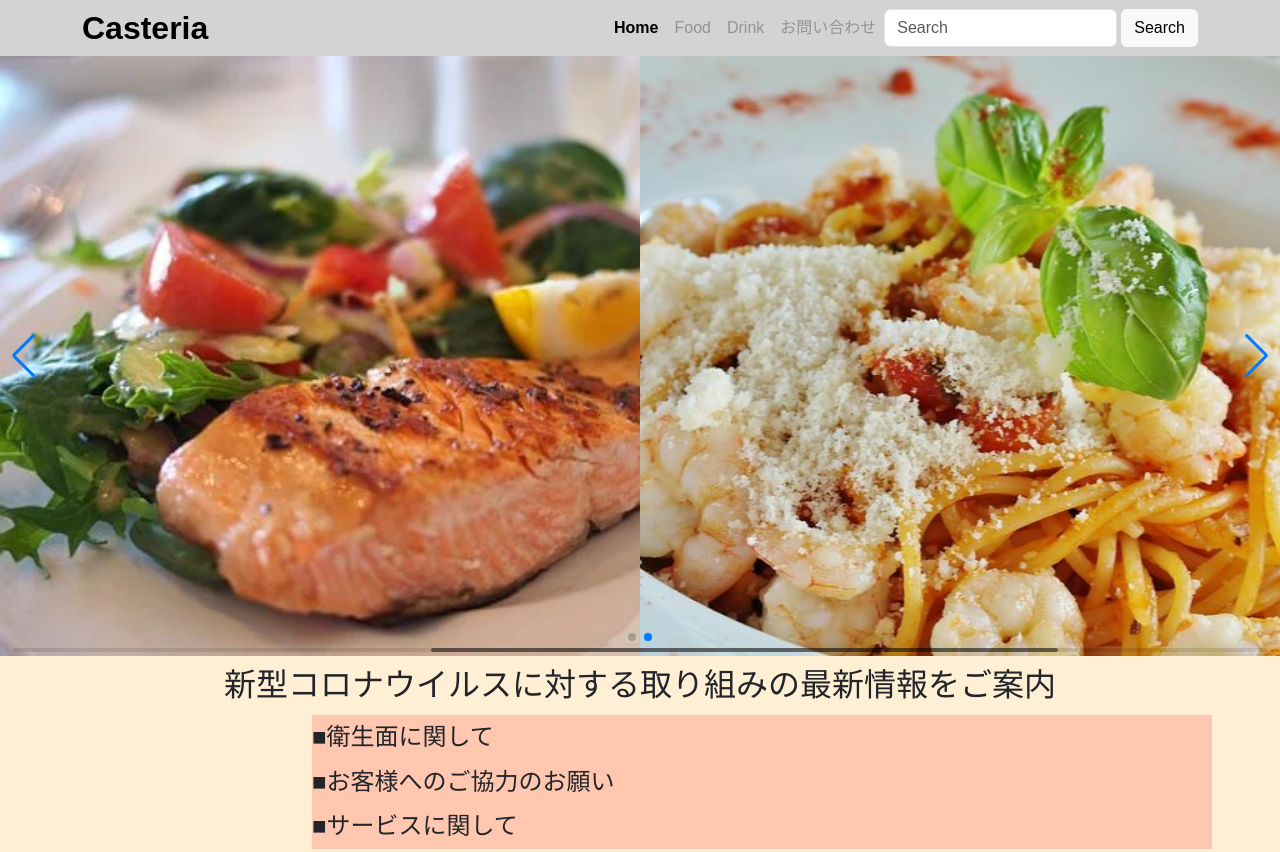
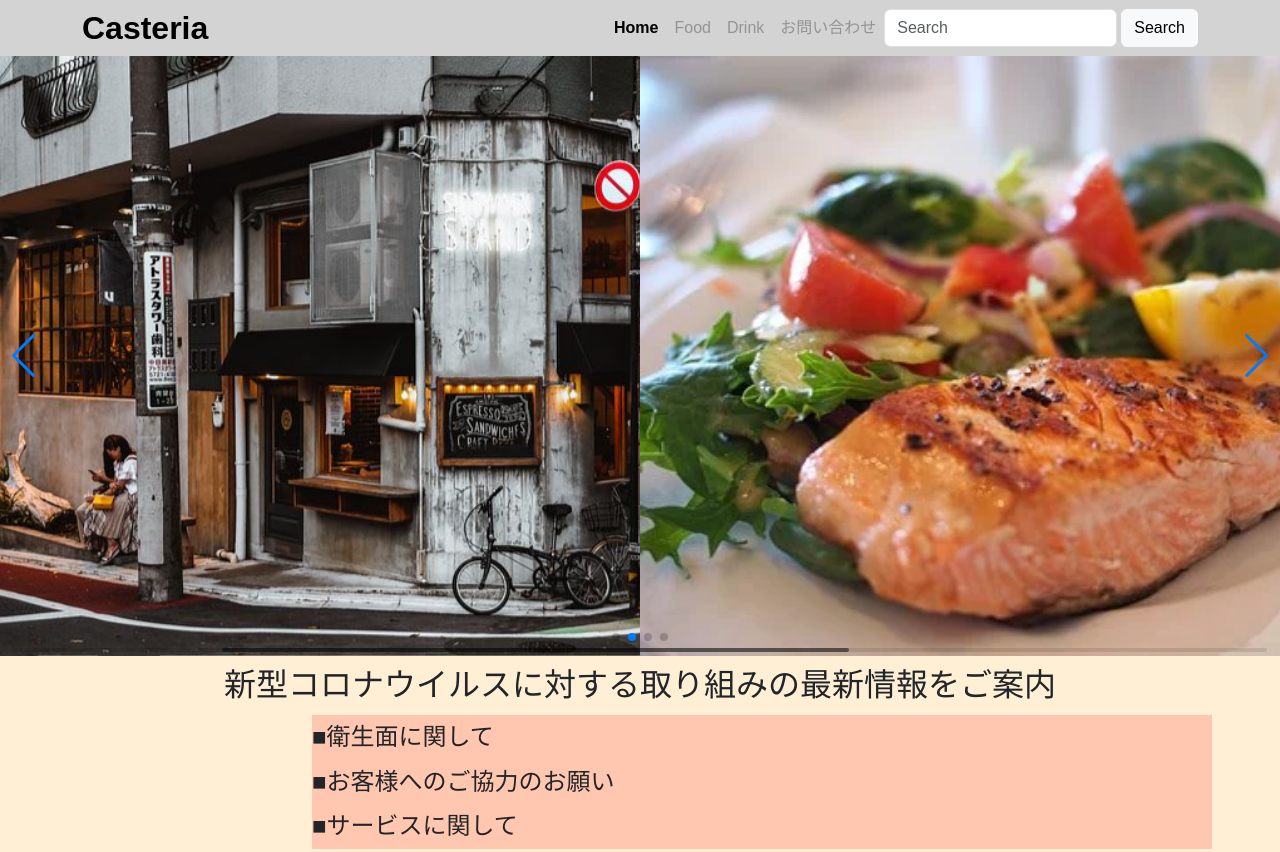
Before and after one commit to xxkrxx/coding_advanced2, a plain HTML site: page index.html in a window 1280 px wide. Shown: the top 852 px of the page. Drawn offline with nearby package versions, Linux system fonts and the light colour scheme.

Commit message:
スライドショー修正

```diff
--- a/index.html
+++ b/index.html
@@ -244,7 +244,7 @@
       },
       900: { // 900pxの以上の場合
         slidesPerView: 2,
-        slidesPerGroup:2,
+        slidesPerGroup:1,
       },
     },
 
```
